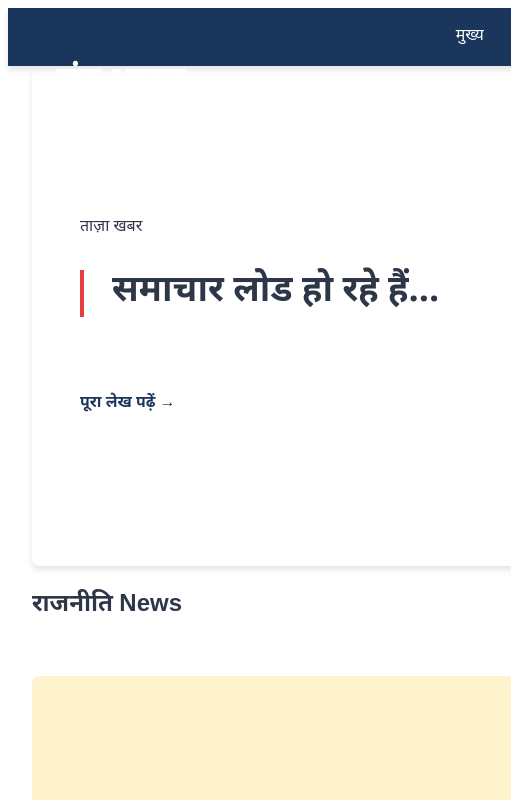
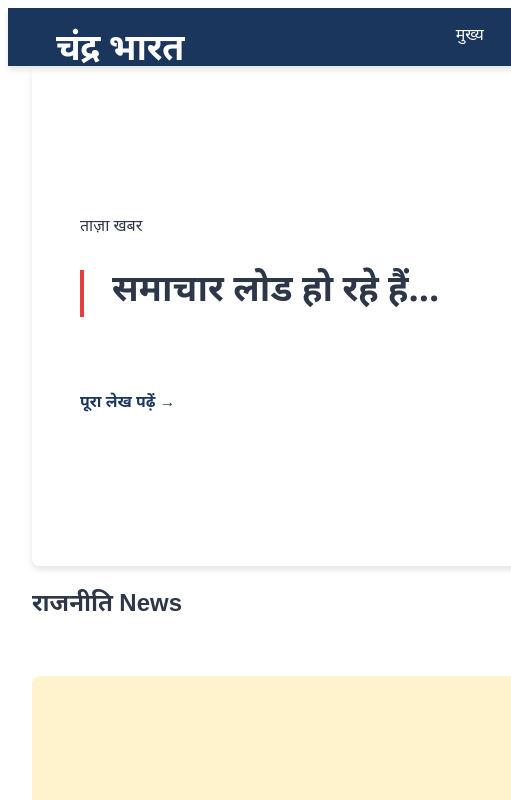
Before and after one commit to gaurav28021996/CHANDRA_BHARAT, a plain HTML site: page index.html in a window 1280 px wide. Shown: the top 800 px of the page, 0-511 px from the left. Drawn offline with nearby package versions, Linux system fonts and the light colour scheme; no server answers.

Commit message:
Update style.css

```diff
--- a/style.css
+++ b/style.css
@@ -62,7 +62,7 @@ body {
 .logo {
   position: absolute;
   left: 3rem;
-  top: 1rem;
+  top: -1rem;
   text-align: left;
 }
 
```
